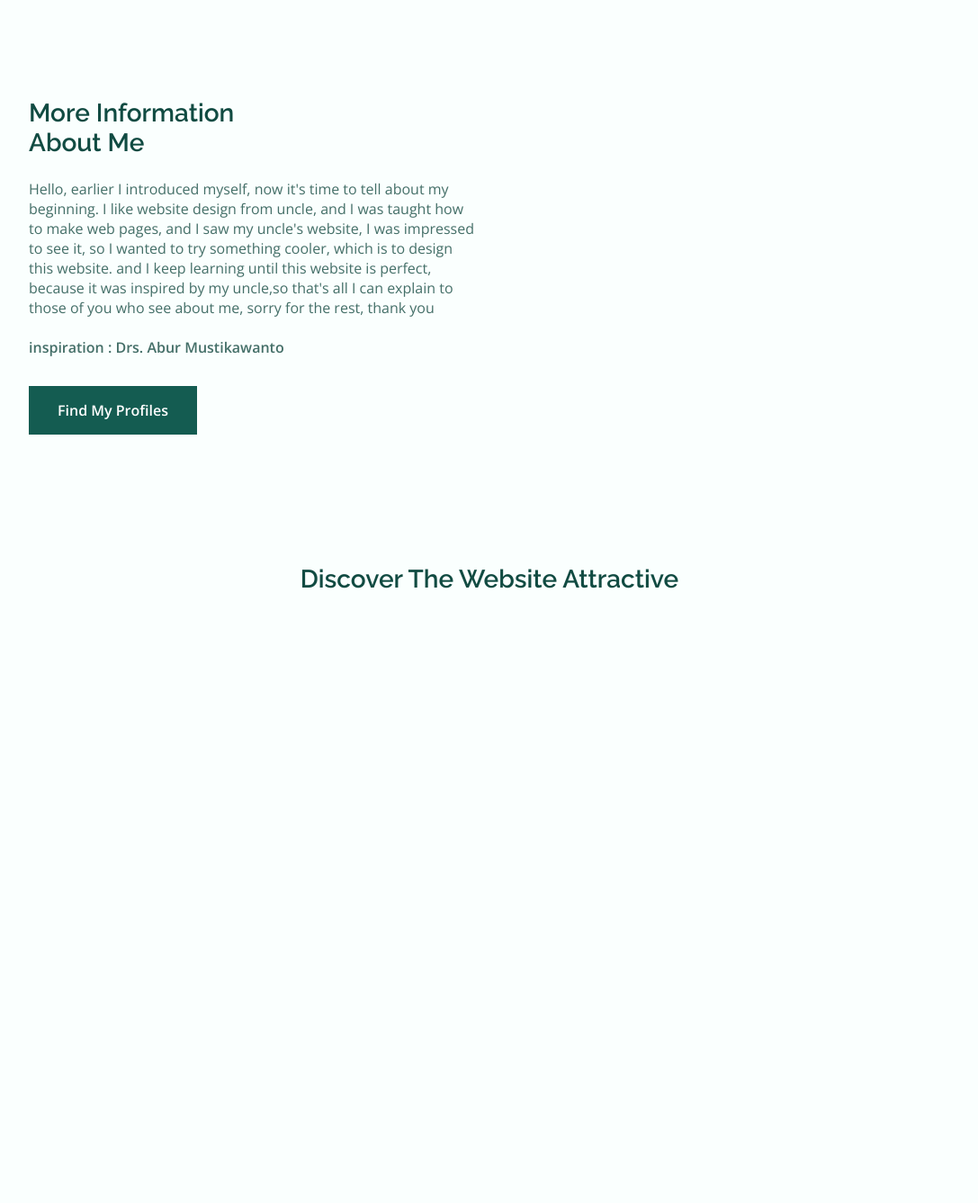
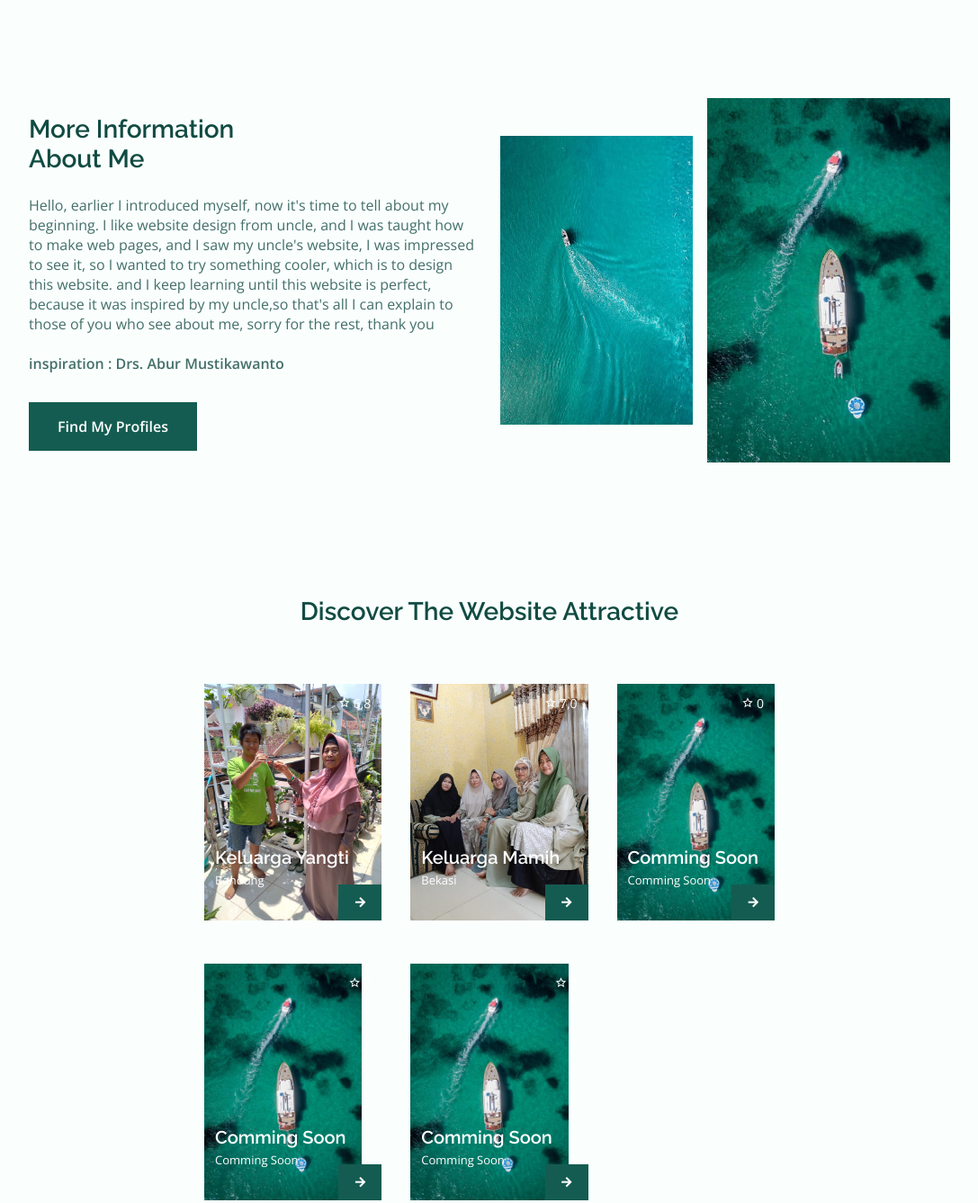
Before and after one commit to arthasa28/me-artha, a plain HTML site: page index.html in a window 1280 px wide. Shown: the part 643-1980 px from the top of the page at 90% size, without its empty margins (96-1183 px from the left). Drawn offline with nearby package versions, Linux system fonts and the light colour scheme.

Commit message:
Add Nomber baru

```diff
--- a/index.html
+++ b/index.html
@@ -56,7 +56,7 @@
         <main class="main">
             <!--==================== HOME ====================-->
             <section class="home" id="home">
-                <img src="assets/img/home1.jpg" alt="" class="home__img">
+                <img src="home1.jpg" alt="" class="home__img">
 
                 <div class="home__container container grid">
                     <div class="home__data">
@@ -102,11 +102,11 @@
 
                     <div class="about__img">
                         <div class="about__img-overlay">
-                            <img src="assets/img/about1.jpg" alt="" class="about__img-one">
+                            <img src="about1.jpg" alt="" class="about__img-one">
                         </div>
 
                         <div class="about__img-overlay">
-                            <img src="assets/img/about2.jpg" alt="" class="about__img-two">
+                            <img src="about2.jpg" alt="" class="about__img-two">
                         </div>
                     </div>
                 </div>
@@ -120,7 +120,7 @@
                 <div class="place__container container grid">
                     <!--==================== PLACES CARD 1 ====================-->
                     <div class="place__card">
-                        <img src="assets/img/place1.jpg" alt="" class="place__img">
+                        <img src="place1.jpg" alt="" class="place__img">
 
                         <div class="place__content">
                             <span class="place__rating">
@@ -141,7 +141,7 @@
 
                     <!--==================== PLACES CARD 2 ====================-->
                     <div class="place__card">
-                        <img src="assets/img/place2.jpg" alt="" class="place__img">
+                        <img src="place2.jpg" alt="" class="place__img">
 
                         <div class="place__content">
                             <span class="place__rating">
@@ -162,7 +162,7 @@
 
                     <!--==================== PLACES CARD 3 ====================-->
                     <div class="place__card">
-                        <img src="assets/img/place3.jpg" alt="" class="place__img">
+                        <img src="place3.jpg" alt="" class="place__img">
 
                         <div class="place__content">
                             <span class="place__rating">
@@ -183,7 +183,7 @@
 
                     <!--==================== PLACES CARD 4 ====================-->
                     <div class="place__card">
-                        <img src="assets/img/place4.jpg" alt="" class="place__img">
+                        <img src="place4.jpg" alt="" class="place__img">
 
                         <div class="place__content">
                             <span class="place__rating">
@@ -204,7 +204,7 @@
 
                     <!--==================== PLACES CARD 5 ====================-->
                     <div class="place__card">
-                        <img src="assets/img/place5.jpg" alt="" class="place__img">
+                        <img src="place5.jpg" alt="" class="place__img">
 
                         <div class="place__content">
                             <span class="place__rating">
```
Also changed, not shown: about1.jpg (added), about2.jpg (added), home1.jpg (added), place1.jpg (added), place2.jpg (added), place3.jpg (added), place4.jpg (added), place5.jpg (added).
